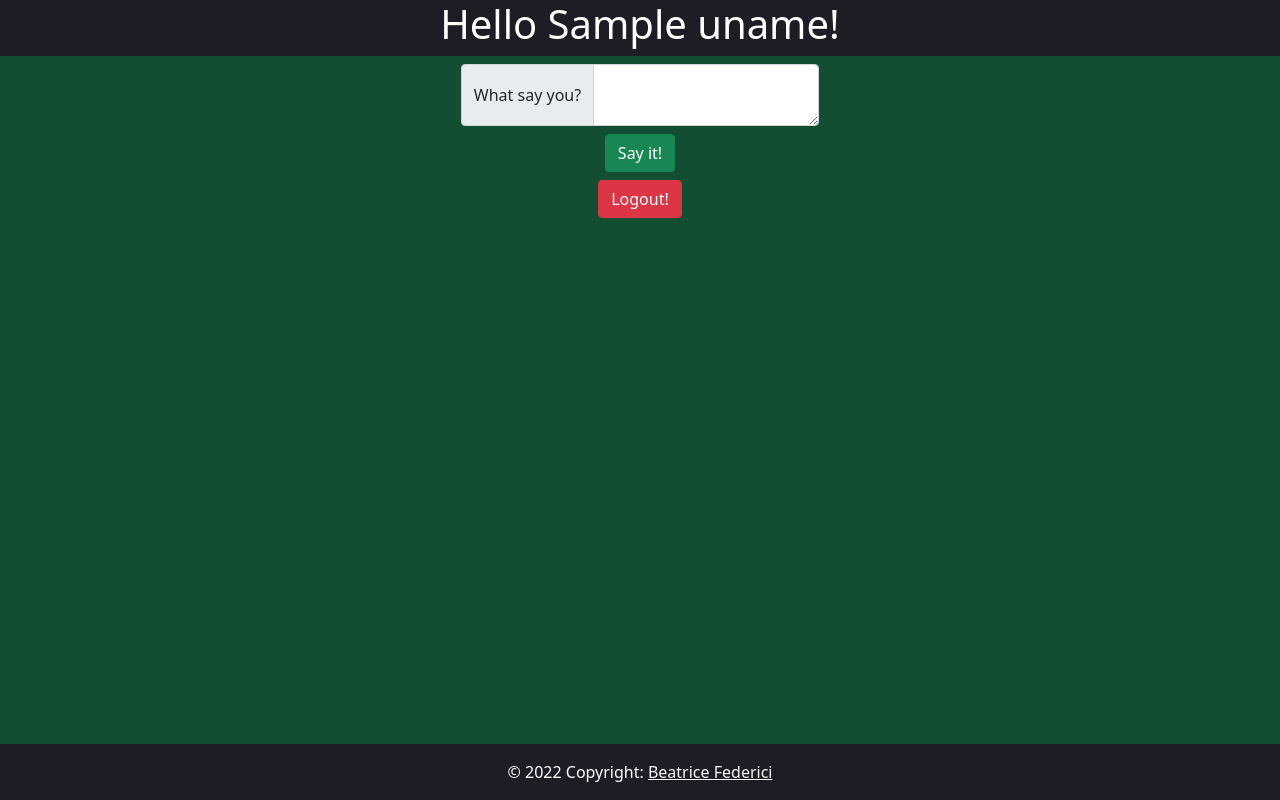
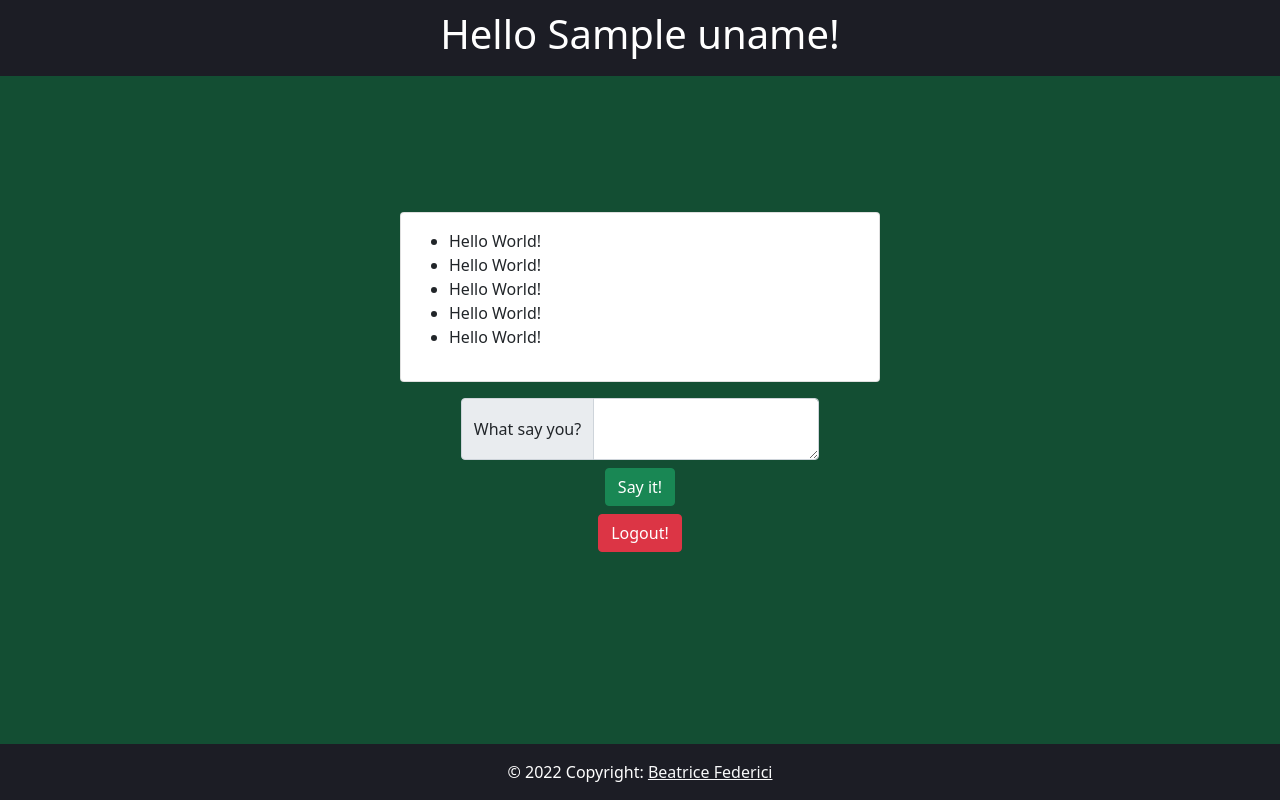
Before and after one commit to Beatrix-droid/LAN_chatting_app, a Flask app: template templates/chat-page.html in a window 1280 px wide. Run offline with Flask 2, Linux system fonts and the light colour scheme; the template is opened without the code that fills it: most values are stand-ins (such as "Sample title", 1, 10 or a date in 2020); some libraries are stand-ins or nearby versions.

Commit message:
implemented styling of message list

```diff
--- a/main.py
+++ b/main.py
@@ -4,6 +4,7 @@ from flask_socketio import SocketIO, send, emit
 app = Flask(__name__)
 app.static_folder = "static"
 app.secret_key = "My_secret_key"
+app.config["SECRET KEY"] = "another_secret!"
 socketio = SocketIO(app)
 
 
@@ -26,29 +27,12 @@ def logout():
 	return redirect("/")
 
 
-# decorator to define a default error handler for SocketIO events
-@socketio.on_error_default
-def error_handler(e):
-	print("An Error has occurred:" + str(e))
-
 
 # function to send messages to the entire group
 @socketio.on("message")
-def handle_message(message):
-	send(message, broadcast=True)
-
-
-# displayign when a client has connected and disconnected
-@socketio.on('connect')
-def test_connect():
-	emit('my response', {'data': 'Connected'})
-
-
-@socketio.on('disconnect')
-def test_disconnect():
-	print('Client disconnected')
-
-
+def handle_message(msg):
+	print("message: " + msg)
+	send(msg, broadcast=True)
 
 
 
--- a/static/styles.css
+++ b/static/styles.css
@@ -5,12 +5,13 @@
        font-family: 'Nanum Gothic', sans-serif;
        }
 
-
     .hero {
        background-color:#1c1d25;
-       height: 100 vh;
+       height: 40 vh;
        color: white;
        font-size: 40px;
+       margin-bottom: 10%;
+       padding:10px;
        }
 
     .hero-container{
@@ -33,11 +34,20 @@
        align-items: center;
        }
 
+    .message_container{
+    /* Center child horizontally*/
+       display: flex;
+       justify-content: center;
+       }
 
     .flash{
        color: white;
        padding: 10px;
        text-align: center;
+       }
+
+    .ul{
+       color: white;
        }
 
    .background{
@@ -50,3 +60,9 @@
        margin:0 auto;
        width:300px;
        }
+
+
+    .vertical_space{
+        margin-bottom: 500px;
+        margin-top: 100px;
+    }
--- a/templates/chat-page.html
+++ b/templates/chat-page.html
@@ -24,13 +24,32 @@
 
 
 
+    <div class="message_container">
+            <div class="d-inline-flex p-2">
+                <div class="card" style="width: 30rem;">
+                    <div class="card-body">
+                        <ul id="messages">
+                            <li>Hello World!</li>
+                            <li>Hello World!</li>
+                            <li>Hello World!</li>
+                            <li>Hello World!</li>
+                            <li>Hello World!</li>
+                        </ul>
+                    </div>
+                </div>
+            </div>
+    </div>
+
+
+
+
     <!-- styling the form and buttons -->
    <div class="chat_page_container">
         <div class="d-inline-flex p-2">
             <form action="/chat-page" method="POST">
                 <div class="input-group">
                     <span class="input-group-text">What say you?</span>
-                        <textarea class="form-control" aria-label="With textarea"></textarea>
+                        <textarea id="MyMessage" class="form-control" aria-label="With textarea"></textarea>
                 </div>
                <div class="chat_page_container">
                     <div class="d-inline-flex p-2">
@@ -39,7 +58,7 @@
                 </div>
                  <div class="chat_page_container">
                       <a href="/logout">
-                        <button type="button" class="btn btn-danger">Logout!</button>
+                        <button id="SendButton" type="button" class="btn btn-danger">Logout!</button>
                       </a>
                   </div>
             </form>
@@ -63,15 +82,21 @@
 
 <script src="https://cdnjs.cloudflare.com/ajax/libs/socket.io/4.0.1/socket.io.js" integrity="sha512-q/dWJ3kcmjBLU4Qc47E4A9kTB4m3wuTY7vkFJDTZKjTs8jhyGQnaUrxa0Ytd0ssMZhbNua9hE+E7Qv1j+DyZwA==" crossorigin="anonymous"></script>
     <script type=text/javascript">
-    $(document).ready(function() {
-        var = socket = io.connect("http:// 127.0.0.1:5000");
-        socket.on("connect", function() {})
-        socket.send("User has connected!");
-    });
-     var form = $('form').on("submit", function(e){
-        e.preventDefault()
-        let user_name = Uname
-        let user_input = $(input."input-is-link").val()
+       socket.on("connect", function(){
+        socket.send("User has connected");
+        });
+
+      socket.on("message", function(msg) {
+        $("#messages").append("<li>" + msg + "</li>");
+        });
+
+       //sending a message and clearing the input box once the message has been sent
+       $("#SendButton").on("click", function() {
+          socket.send($("#MyMessage").val());
+          $("#MyMessage").val("");
+       });
+     });
+
 
     </script>
 </html>
```
Also changed, not shown: templates/index.html (line endings or trailing spaces). Lines whose indentation alone changed are shown as unchanged.
